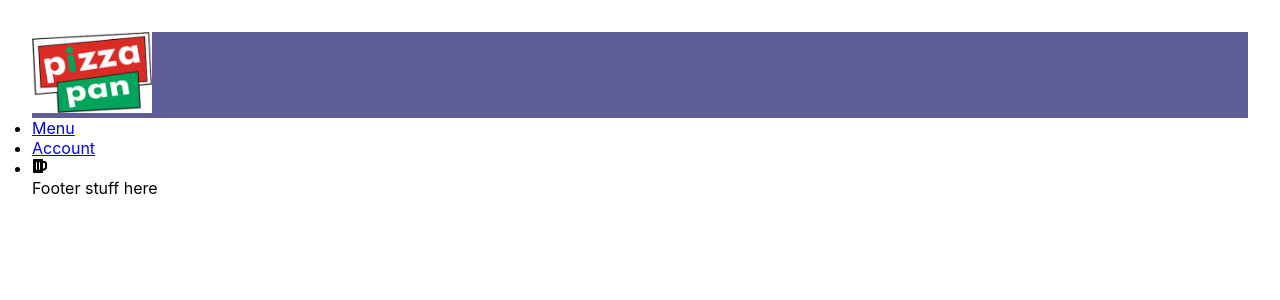
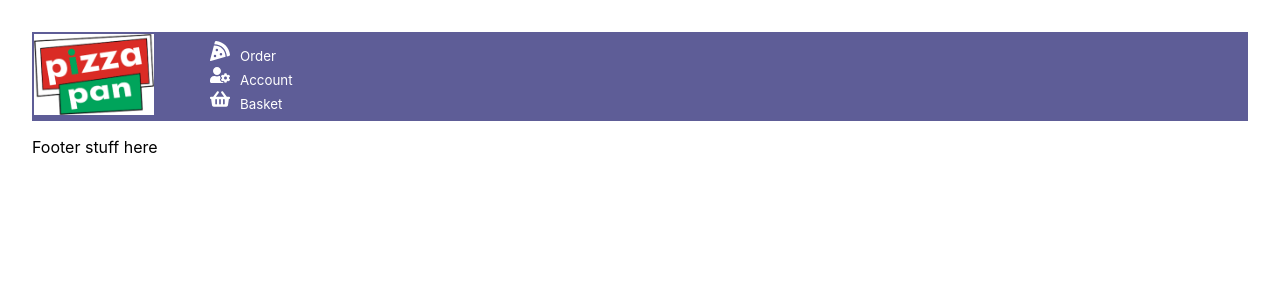
Before and after one commit to Katie-Sloan/E44_Final_Project, a React (Create React App) app in the folder pizza_pan_client/: page / in a window 1280 px wide. Shown: the top 300 px of the page. Built offline with nearby package versions, Linux system fonts and the light colour scheme; no server answers.

Commit message:
css in header and nav

```diff
--- a/pizza_pan_client/src/App.css
+++ b/pizza_pan_client/src/App.css
@@ -1,9 +1,5 @@
 
-* {
-  margin: 0;
-  padding: 0;
-  box-sizing: border-box;
-}
+
 
 body {
   padding: 2rem;
@@ -18,21 +14,20 @@ button {
 }
 
 img {
+
   width: 120px;
+  border:0px;
+  padding:0;
+  margin:0;
+border: 2px solid rgb(94, 93, 151);
 }
 
 .header .logo {
-  font-size: 22px;
   text-transform: uppercase;
-  font-weight: 400;
   background-color: rgb(94, 93, 151);
-}
-
-.header .logo .pizzapan {
-  color: #1890ff;
-  margin: 0 5px 0 0;
-  font-size: 28px;
-
+  padding:0;
+  margin:0;
+  border:0;
 
 }
 
@@ -41,7 +36,7 @@ img {
 }
 
 .App-logo {
-  height: 60vmin;
+  /* height: 60vmin; */
   pointer-events: none;
 }
 
@@ -49,10 +44,6 @@ img {
   float: left;
   text-align: center;
 }
-
-
-
-
 
   .h1-item{
     position: absolute;
--- a/pizza_pan_client/src/components/header/NavBar.js
+++ b/pizza_pan_client/src/components/header/NavBar.js
@@ -1,22 +1,23 @@
 import React from 'react';
 import Login from './Login';
 import Basket from './Basket';
-import {FaBeer} from 'react-icons/fa';
+import {FaBeer, FaPizzaSlice, FaUserCog, FaShoppingBasket} from 'react-icons/fa';
 import { Link } from "react-router-dom";
+import '../../style/navBar.css'
 
 const NavBar = () => {
 
     return (
         <ul className='nav-item'>
             <li>
-                <Link to="/menu">Menu</Link>
+                <Link to="/menu"><FaPizzaSlice className="icon"/>Order</Link>
             </li>
             <li>
-                <Link to="/account">Account</Link>
+                <Link to="/account"><FaUserCog className="icon"/>Account</Link>
             </li>
-            <li><FaBeer/></li>
-
-          {/* <Basket />   */}
+            <li>
+              <Link to="/basket"><FaShoppingBasket className="icon"/>Basket</Link>
+            </li>
         </ul>
     )
 
--- a/pizza_pan_client/src/index.css
+++ b/pizza_pan_client/src/index.css
@@ -5,6 +5,7 @@ body {
     sans-serif;
   -webkit-font-smoothing: antialiased;
   -moz-osx-font-smoothing: grayscale;
+  background-image: image('../public/takeouts_1560219443 2.jpg');
 }
 
 code {
--- /dev/null
+++ b/pizza_pan_client/src/style/navBar.css
@@ -0,0 +1,43 @@
+.nav-item {
+    position: absolute;
+    top: 25px;
+    left: 160px;
+    background-color: rgb(94, 93, 151);
+    display: inline;
+    justify-content: left;
+
+}
+
+.icon{
+    color:white;
+    font-size: 20px;
+    margin-right: 10px;
+    margin-left: 10px;
+}
+
+
+
+ul > li{
+    list-style:none;
+}
+
+a:link {
+    color:white;
+    text-decoration: none;
+    font-size: smaller;
+    border:0;
+    margin-bottom:5px;
+    padding-bottom: 5px;
+}
+
+a:visited {
+    color:white;
+}
+
+a:hover {
+    color: darkgoldenrod;
+}
+
+a:active {
+    color: darkgoldenrod;
+}
```
Also changed, not shown: pizza_pan_client/src/App.js (+1 -7 lines), pizza_pan_client/public/takeouts_1560219443 2.jpg (added).
